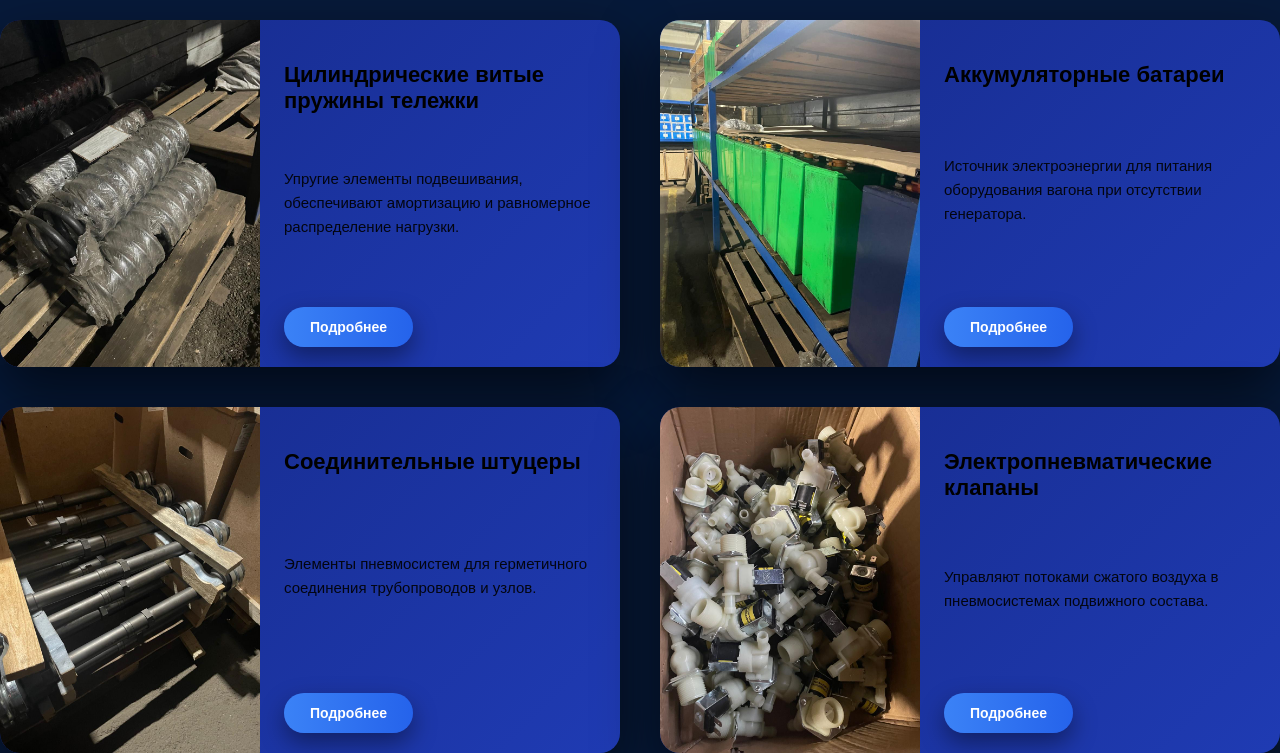
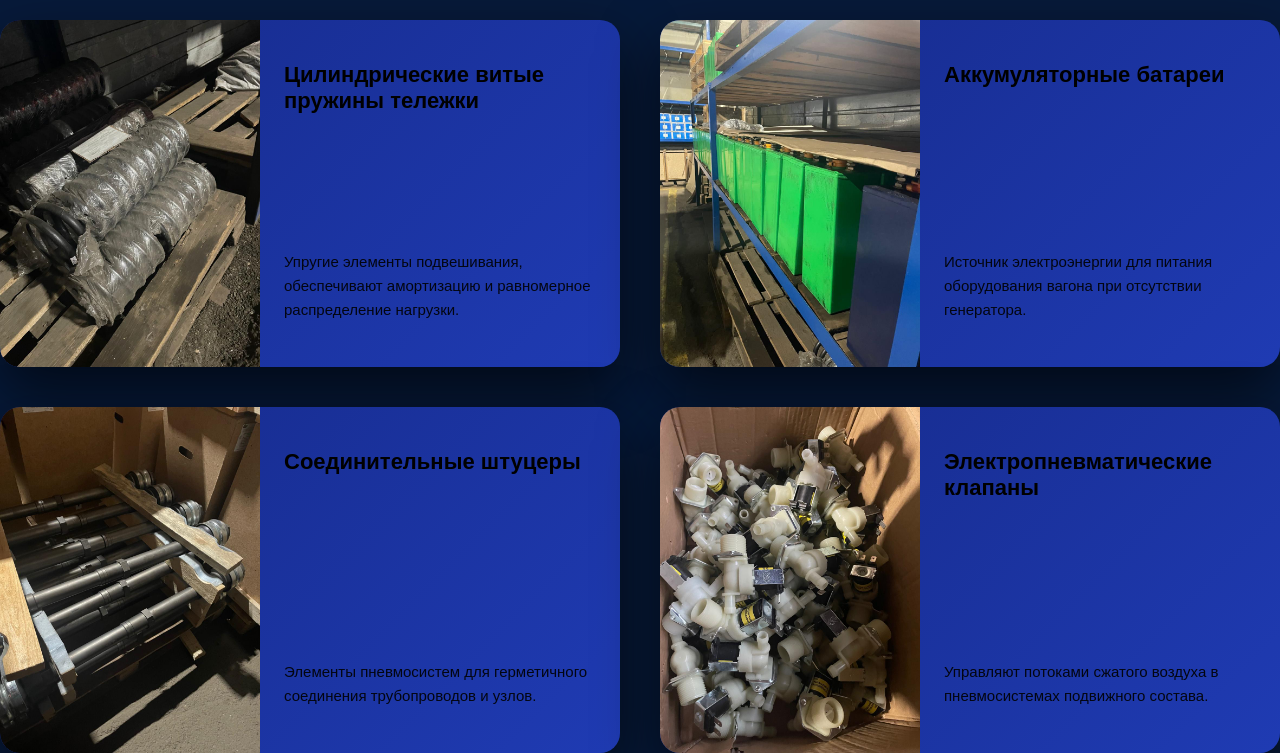
Before and after one commit to sungaterlanuly22-sketch/orientexpress, a Flask app: page /catalog in a window 1280 px wide. Shown: the part 80-833 px from the top of the page. Run offline with Flask 3, Linux system fonts and the light colour scheme.

Commit message:
removed подробнее button

```diff
--- a/templates/catalog.html
+++ b/templates/catalog.html
@@ -12,7 +12,7 @@
     <div class="card-content">
       <h3>Цилиндрические витые пружины тележки</h3>
       <p>Упругие элементы подвешивания, обеспечивают амортизацию и равномерное распределение нагрузки.</p>
-      <a href="#" class="btn">Подробнее</a>
+
     </div>
   </div>
 
@@ -23,7 +23,7 @@
     <div class="card-content">
       <h3>Аккумуляторные батареи</h3>
       <p>Источник электроэнергии для питания оборудования вагона при отсутствии генератора.</p>
-      <a href="#" class="btn">Подробнее</a>
+
     </div>
   </div>
 
@@ -34,7 +34,7 @@
     <div class="card-content">
       <h3>Соединительные штуцеры</h3>
       <p>Элементы пневмосистем для герметичного соединения трубопроводов и узлов.</p>
-      <a href="#" class="btn">Подробнее</a>
+
     </div>
   </div>
 
@@ -45,7 +45,7 @@
     <div class="card-content">
       <h3>Электропневматические клапаны</h3>
       <p>Управляют потоками сжатого воздуха в пневмосистемах подвижного состава.</p>
-      <a href="#" class="btn">Подробнее</a>
+
     </div>
   </div>
 
```
